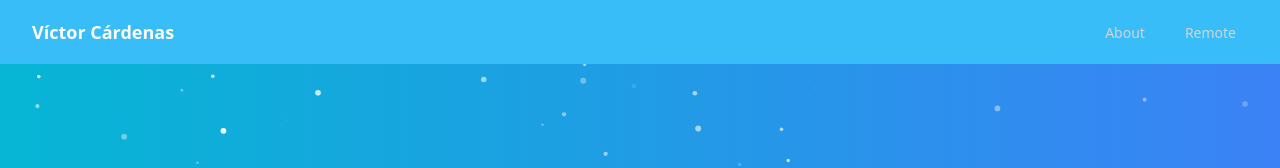
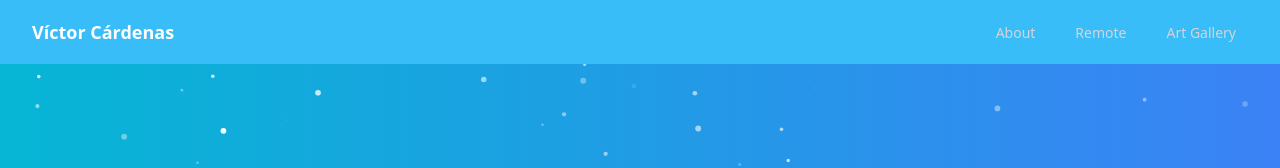
Before and after one commit to vicarb/vicarb.github.io, a Next.js app: page / in a window 1280 px wide. Shown: the top 168 px of the page. Built offline with nearby package versions, Linux system fonts and the light colour scheme.

Commit message:
navbar links

```diff
--- a/components/Navbar/Navbar.tsx
+++ b/components/Navbar/Navbar.tsx
@@ -16,8 +16,11 @@ const Navbar = () => {
               <Link href="/about" passHref>
                 <span className="text-gray-300 hover:text-white px-3 py-2 rounded-md text-sm font-medium">About</span>
               </Link>
-              <Link href="/about" passHref>
+              <Link href="https://vicarb.github.io/remotework" passHref>
                 <span className="text-gray-300 hover:text-white px-3 py-2 rounded-md text-sm font-medium">Remote</span>
+              </Link>
+              <Link href="https://vicarb.github.io/art-gall" passHref>
+                <span className="text-gray-300 hover:text-white px-3 py-2 rounded-md text-sm font-medium">Art Gallery</span>
               </Link>
             </div>
           </div>
```
